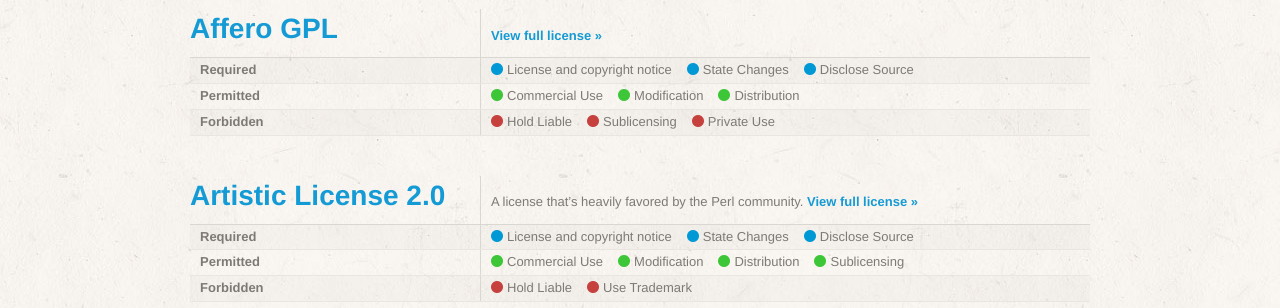
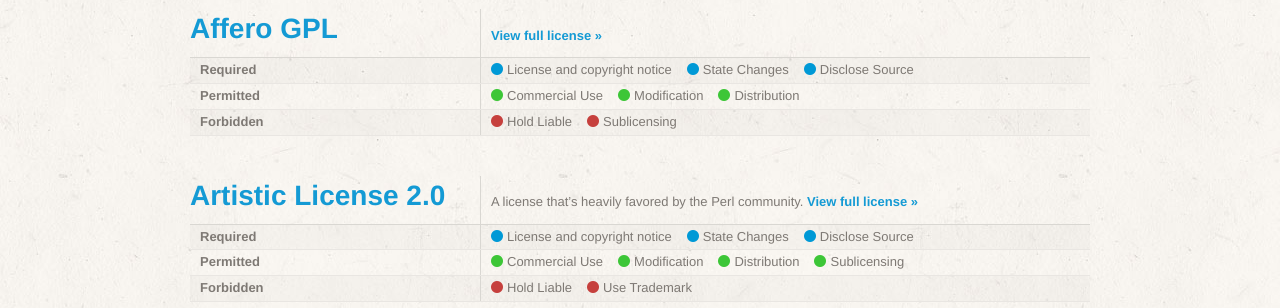
Before and after one commit to github/choosealicense.com, a Jekyll site: the page built from licenses.html, in a window 1280 px wide and 900 px high, scrolled down 571 px. Shown: the part 146-454 px from the top of the window. Built offline with Jekyll 4.4.1, drawn with Linux system fonts in a browser that asks for light colours; some web fonts are replaced; Markdown is read by kramdown in place of the engine named in the settings.

Commit message:
Backtrack adding no-private-use to AGPL.

```diff
--- a/_config.yml
+++ b/_config.yml
@@ -34,9 +34,6 @@
     sublicense:
       description: You may grant a sublicense to modify and distribute this software to third parties not included in the license.
       label: Sublicensing
-    private-use:
-      description: You may use and modify the software without distributing it.
-      label: Private Use
     patent-grant:
       description: This license provides an express grant of patent rights from the contributor to the recipient.
       label: Patent Grant
@@ -60,6 +57,3 @@
     sublicense:
       description: You may not grant a sublicense to modify and distribute this software to third parties not included in the license.
       label: Sublicensing
-    private-use:
-      description: You may not use or modify the software without distributing it.
-      label: Private Use
--- a/licenses/agpl.txt
+++ b/licenses/agpl.txt
@@ -21,7 +21,6 @@
 forbidden:
   - no-liability
   - no-sublicense
-  - private-use
 
 using:
   Some Project: "#"
```
